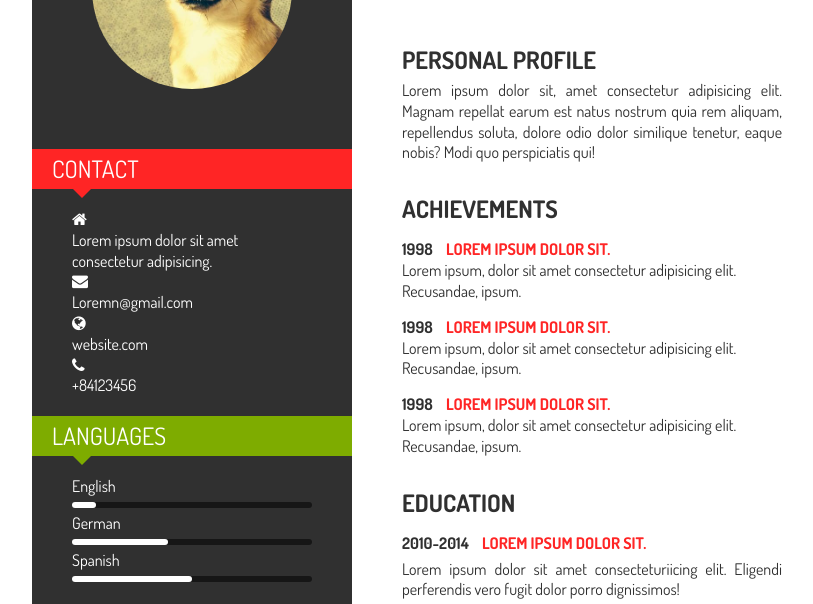
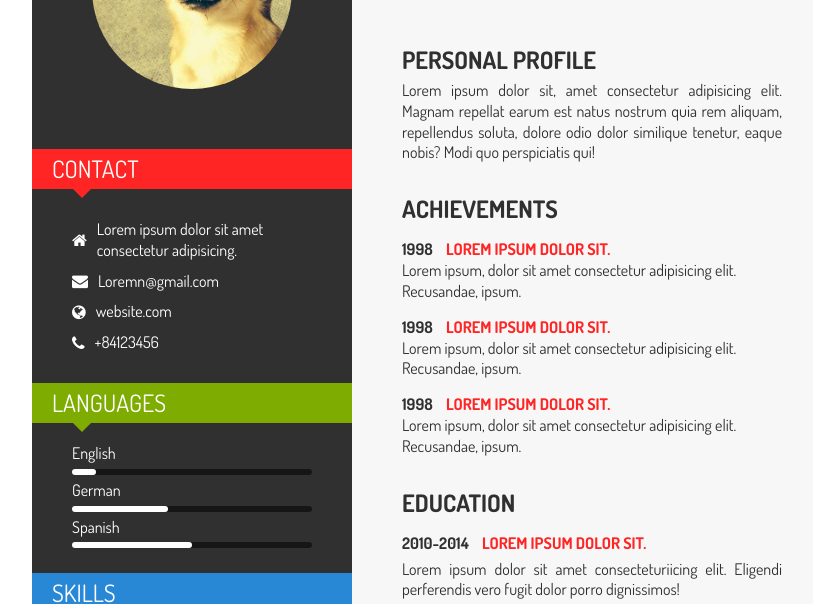
Before and after one commit to TranMacTien/MyCV, a plain HTML site: page index.html in a window 1280 px wide. Shown: the part 171-775 px from the top of the page, without its empty margins (208-1021 px from the left). Drawn offline with Linux system fonts and the light colour scheme.

Commit message:
update contact

```diff
--- a/index.html
+++ b/index.html
@@ -112,19 +112,19 @@
             </div>
             <h2 class="personal__title bg-red">Contact</h2>
             <ul class="personal-list">
-                <li>
+                <li class="personal-list__contact">
                     <i class="fa fa-home" aria-hidden="true"></i>
                     <div>Lorem ipsum dolor sit amet consectetur adipisicing.</div>
                 </li>
-                <li>
+                <li class="personal-list__contact">
                     <i class="fa fa-envelope" aria-hidden="true"></i>
                     <div>Loremn@gmail.com</div>
                 </li>
-                <li>
+                <li class="personal-list__contact">
                     <i class="fa fa-globe" aria-hidden="true"></i>
                     <div>website.com</div>
                 </li>
-                <li>
+                <li class="personal-list__contact">
                     <i class="fa fa-phone" aria-hidden="true"></i>
                     <div>+84123456</div>
                 </li>
--- a/style.scss
+++ b/style.scss
@@ -14,6 +14,7 @@ body {
 .container {
     max-width: 800px;
     margin: 0 auto;
+    background: rgb(247, 247, 247);
 }
 
 .row::after,
@@ -27,9 +28,11 @@ body {
 .row::after {
     clear: both;
 }
-.fa{
+
+.fa {
     color: white;
 }
+
 img {
     outline: none;
     border: none;
@@ -132,7 +135,21 @@ h6 {
     .personal-list {
         padding: 10px 40px;
     }
-    .personnal-list__hobbies{
+    .personal-list__contact {
+        display: table;
+        margin: 10px 0;
+        .fa{
+            padding-right: 10px;
+            display: table-cell;
+            vertical-align: middle;
+        }
+        div{
+            display: table-cell;
+            vertical-align: middle;
+            // max-width: 90%;
+        }
+    }
+    .personnal-list__hobbies {
         // float: left;
         text-align: justify;
         display: inline-block;
```
Also changed, not shown: style.css.
